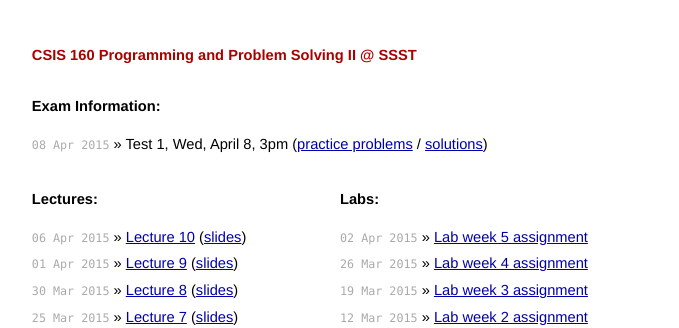
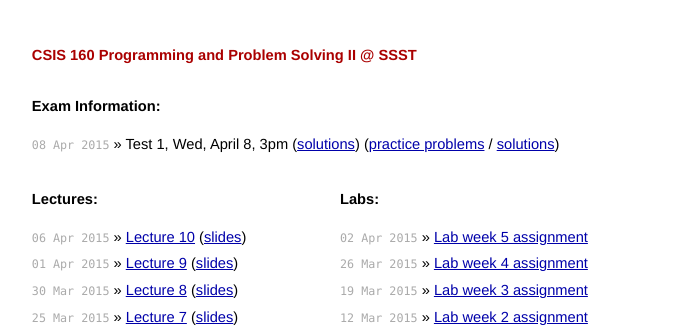
Before and after one commit to csis160/csis160.github.io, a Jekyll site: the page built from index.html, in a window 1280 px wide. Shown: the top 328 px of the page, without its empty margins (300-979 px from the left). Built offline with Jekyll 4.4.1, drawn with Linux system fonts in a browser that asks for light colours.

Commit message:
added test 1 solutions

```diff
--- a/index.html
+++ b/index.html
@@ -28,6 +28,7 @@ title: CSIS 160 Programming and Problem Solving II, SSST
         </li>
         -->
         <li><span>08 Apr 2015</span> &raquo; Test 1, Wed, April 8, 3pm
+        (<a href="pdf/test1-sol.pdf">solutions</a>)
         (<a href="pdf/test1-practice.pdf">practice problems</a> / <a href="pdf/test1-practice-sol.pdf">solutions</a>)
         </li>
       </ul>
```
Also changed, not shown: 1 other file.
